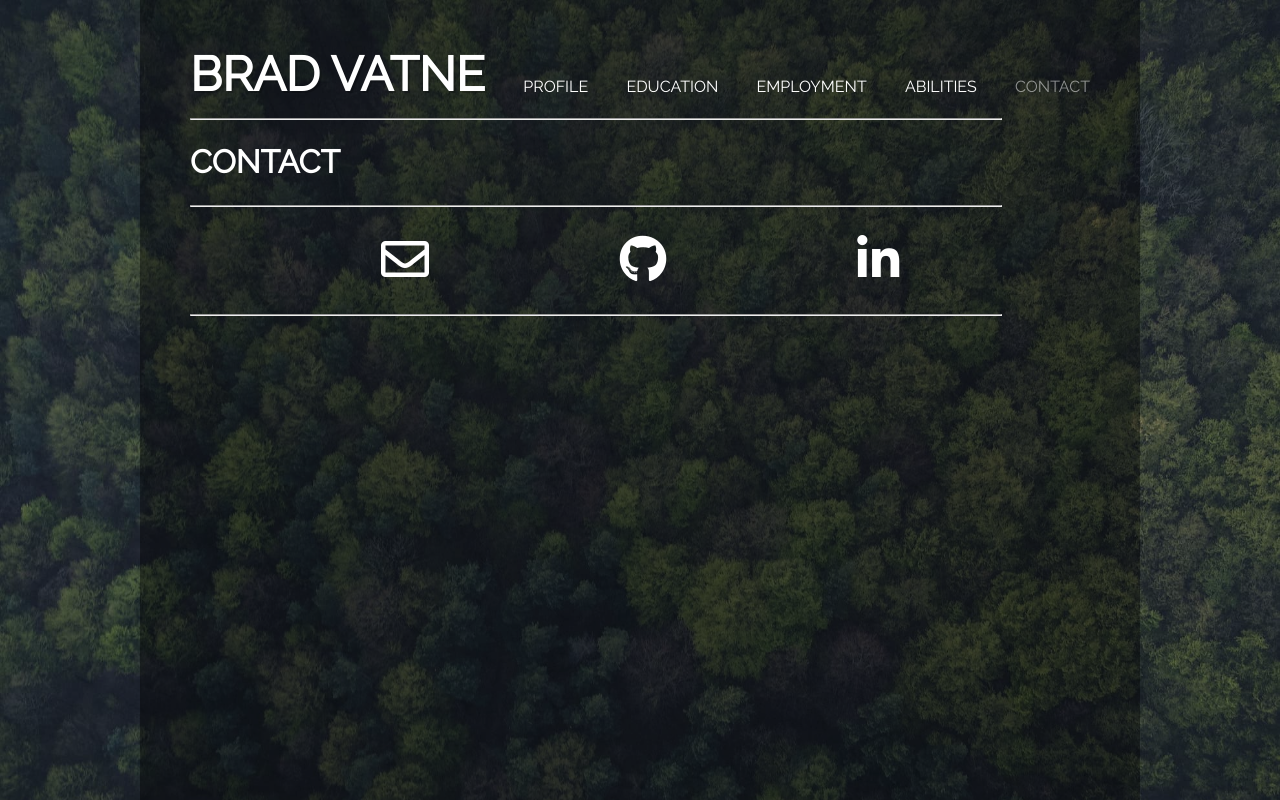
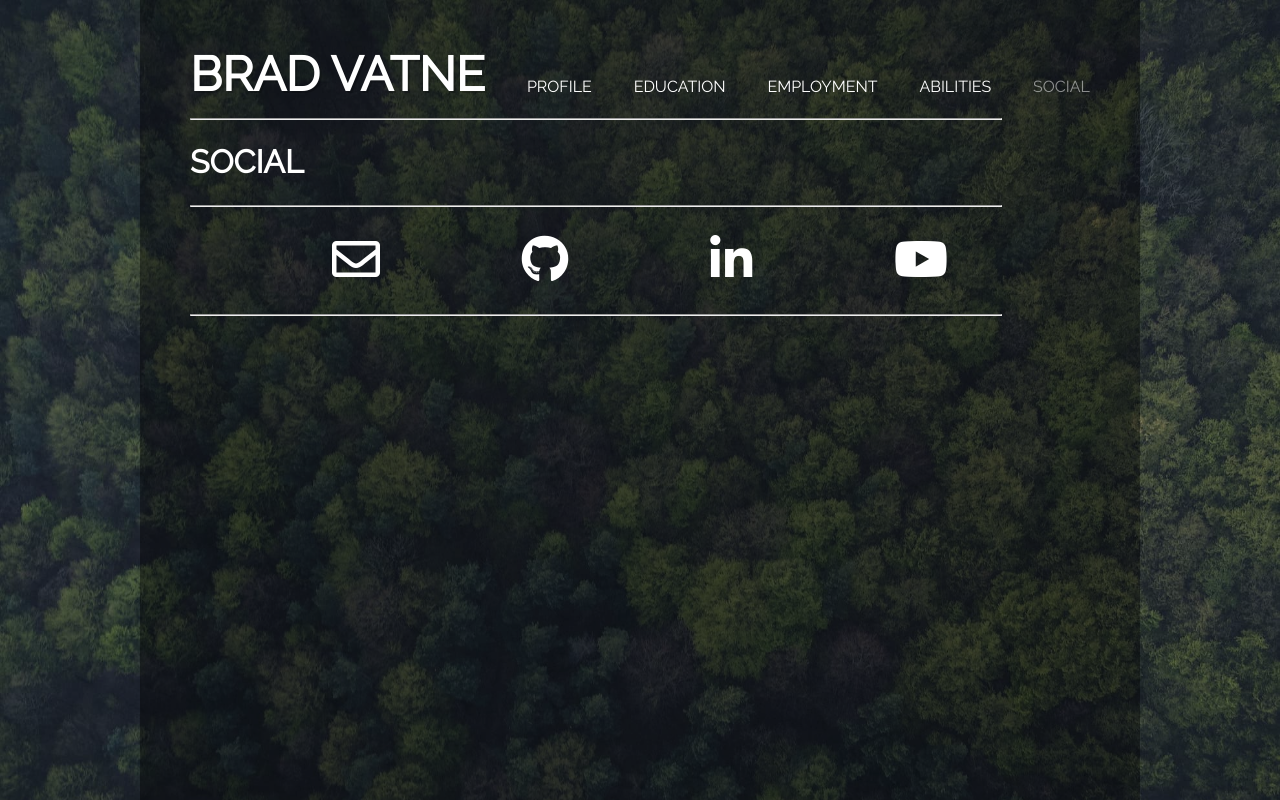
Before and after one commit to bradvatne/interactive-resume, a React (Create React App) app: page /contact in a window 1280 px wide. Built offline with nearby package versions, Linux system fonts and the light colour scheme.

Commit message:
Added My Youtube Channel

```diff
--- a/src/Components/Contact.js
+++ b/src/Components/Contact.js
@@ -5,7 +5,7 @@ export class Contact extends Component {
     return (
       <div className="fadeIn">
       <hr/>
-      <h2>CONTACT</h2>
+      <h2>SOCIAL</h2>
       <hr/>
         <div className="contact-boxes">
           <a href="mailto:bradvatne@gmail.com">
@@ -14,8 +14,11 @@ export class Contact extends Component {
           <a href="https://www.github.com/notbrad">
             <i class="fab fa-github" />
           </a>
-          <a href="https://www.linkedin.com/in/brad-vatne-525533179/">
+          <a href="https://www.linkedin.com/in/bradvatne/">
             <i class="fab fa-linkedin-in" />
+          </a>
+          <a href="https://www.youtube.com/channel/UCNGyzxKD8MJATTBv_QPaTeg/featured">
+            <i class="fab fa-youtube" />
           </a>
         </div>
         <hr />
--- a/src/Components/Nav.js
+++ b/src/Components/Nav.js
@@ -104,7 +104,7 @@ export class Nav extends Component {
                 to={"/contact"}
                 onClick={() => pageHandler("/contact")}
               >
-                CONTACT
+                SOCIAL
               </NavLink>
             </li>
           </ul>
--- a/src/Components/SmallNav.js
+++ b/src/Components/SmallNav.js
@@ -77,7 +77,7 @@ class SmallNav extends Component {
               to={"/contact"}
               onClick={() => this.doHandle("/contact")}
             >
-              CONTACT
+              SOCIAL
             </Link>
           </li>
         </ul>
```
